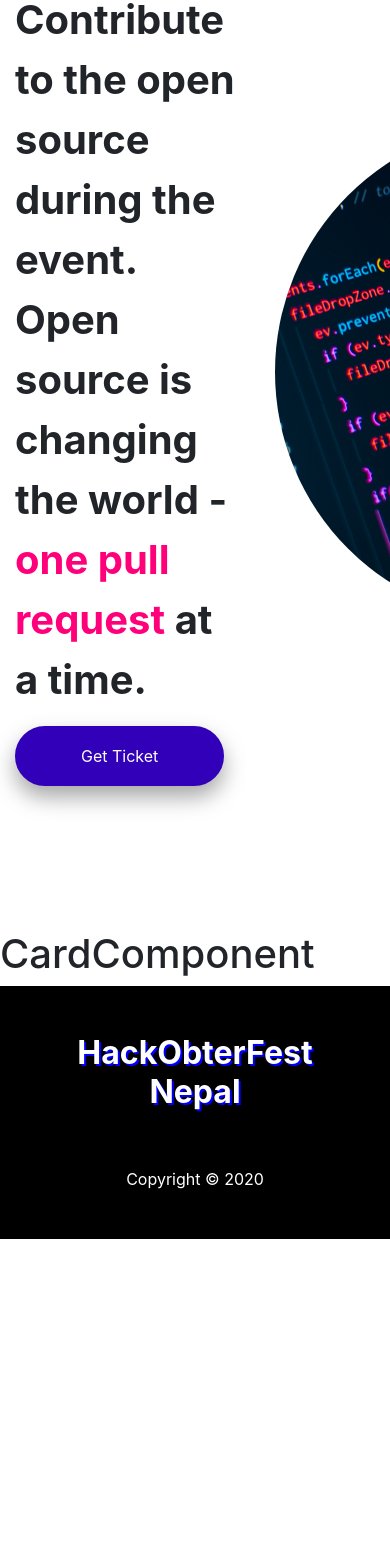
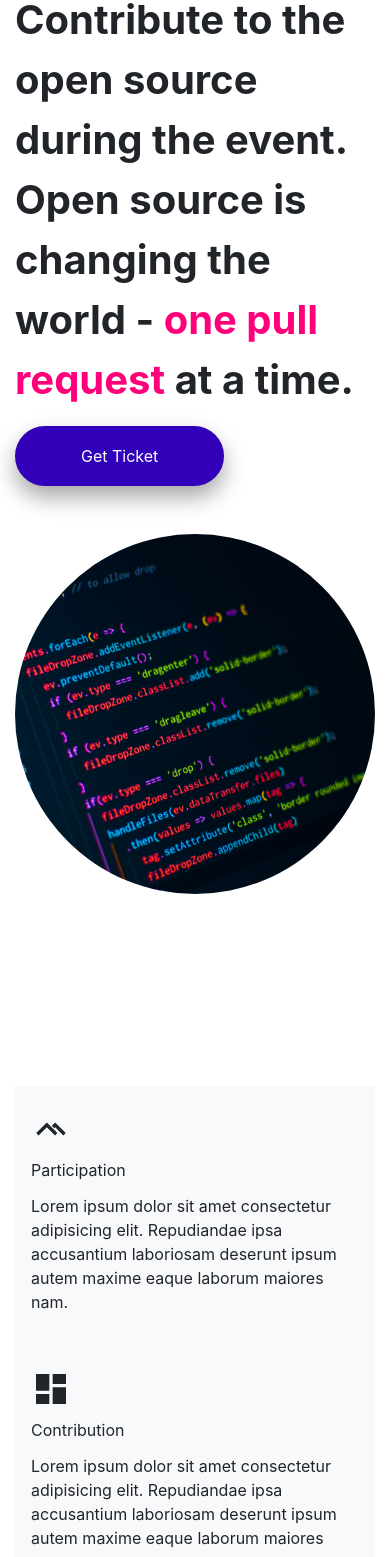
Before and after one commit to Hacktoberfest-Nepal/HacktoberfestNepal, a React (Create React App) app: page / in a window 390 px wide. Shown: the part 1720-3277 px from the top of the page. Before the commit the page ends 2959 px from the top, so only its background shows below. Built offline with nearby package versions, Linux system fonts and the light colour scheme.

Commit message:
feat: add responsiveness to info component and also markup for the cards

```diff
--- a/package.json
+++ b/package.json
@@ -9,6 +9,7 @@
     "bootstrap": "^4.5.2",
     "react": "^16.13.1",
     "react-dom": "^16.13.1",
+    "react-icons": "^3.11.0",
     "react-router-dom": "^5.2.0",
     "react-scripts": "3.4.3"
   },
--- /dev/null
+++ b/src/assets/css/CardComponent.css
@@ -0,0 +1,10 @@
+.card-component-wrapper {
+  background-color: #f8f9fa;
+  transition: all 0.2s;
+}
+
+.card-component-wrapper:hover {
+  /* box-shadow: 0 0 20px 2px rgb(209, 209, 209); */
+  background-color: #4849fa;
+  color: white;
+}
--- a/src/assets/css/InfoComponent.css
+++ b/src/assets/css/InfoComponent.css
@@ -1,5 +1,16 @@
 .main-text {
   font-size: 2.5rem;
+}
+
+@media screen and (max-width: 992px) {
+  .main-text {
+    font-size: 1.75rem;
+  }
+}
+@media screen and (max-width: 768px) {
+  .main-text {
+    font-size: 2.5rem;
+  }
 }
 
 .learn-more-button.button-purple {
--- a/src/components/CardComponent.js
+++ b/src/components/CardComponent.js
@@ -1,9 +1,15 @@
 import React from "react";
+import "../assets/css/CardComponent.css";
 
-const CardComponent = () => {
+const CardComponent = props => {
+  const { featureIcon: FeatureIcon, title, description } = props.data;
   return (
-    <div>
-      <h1>CardComponent</h1>
+    <div className="col-12 col-lg-3 col-md-4 mx-auto p-3 card-component-wrapper">
+      <h1>
+        <FeatureIcon className="card-icon" />
+      </h1>
+      <p className="card-title">{title}</p>
+      <p className="card-description">{description}</p>
     </div>
   );
 };
--- a/src/components/CardHolderComponent.js
+++ b/src/components/CardHolderComponent.js
@@ -1,9 +1,38 @@
 import React from "react";
+
+import { CgCodeClimate } from "react-icons/cg";
+import { MdDashboard, MdDescription } from "react-icons/md";
+import { SiSwagger } from "react-icons/si";
+import CardComponent from "./CardComponent";
+
+const cardDatas = [
+  {
+    featureIcon: CgCodeClimate,
+    title: "Participation",
+    description:
+      "Lorem ipsum dolor sit amet consectetur adipisicing elit. Repudiandae ipsa accusantium laboriosam deserunt ipsum autem maxime eaque laborum maiores nam.",
+  },
+  {
+    featureIcon: MdDashboard,
+    title: "Contribution",
+    description:
+      "Lorem ipsum dolor sit amet consectetur adipisicing elit. Repudiandae ipsa accusantium laboriosam deserunt ipsum autem maxime eaque laborum maiores nam.",
+  },
+  {
+    featureIcon: SiSwagger,
+    title: "Contribution",
+    description:
+      "Lorem ipsum dolor sit amet consectetur adipisicing elit. Repudiandae ipsa accusantium laboriosam deserunt ipsum autem maxime eaque laborum maiores nam.",
+  },
+];
 
 const CardHolderComponent = () => {
   return (
-    <div>
-      <h1>CardHolderComponent</h1>
+    <div className="py-5 row container-fluid mx-auto">
+      {cardDatas.map((cardData, index) => {
+        return <CardComponent key={index} data={cardData} />;
+      })}
+      {/* <h1>CardHolderComponent</h1> */}
     </div>
   );
 };
--- a/src/components/InfoComponent.js
+++ b/src/components/InfoComponent.js
@@ -6,7 +6,7 @@
   return (
     <div className="container mx-auto info-component-wrapper pb-5 mb-5">
       <div className="info-wrapper row py-5">
-        <div className="info-content-wrapper col-8 align-self-center pt-3 pr-4">
+        <div className="info-content-wrapper col-12 col-md-8 align-self-center pb-5 pb-md-auto pt-3 pr-4">
           <p className="info-text-small"></p>
           <p className="main-text font-weight-bold">
             Contribute to the open source during the event. Open source is
@@ -23,11 +23,12 @@
           </div>
         </div>
 
-        <div className="info-image-wrapper col-4 align-self-center">
+        <div className="info-image-wrapper col-12 col-md-4 align-self-center">
           <img
             className="img-round d-block rounded-circle"
             src={infoImage}
             alt="Info"
+            width="100%"
           />
         </div>
       </div>
--- a/src/pages/Home.js
+++ b/src/pages/Home.js
@@ -1,5 +1,5 @@
 import React from "react";
-import CardComponent from "../components/CardComponent";
+import CardHolderComponent from "../components/CardHolderComponent";
 import EventComponent from "../components/EventComponent";
 import InfoComponent from "../components/InfoComponent";
 import TimeOutComponent from "../components/TimeOutComponent";
@@ -9,7 +9,7 @@
     <div>
       <p>Home </p> <TimeOutComponent /> <EventComponent />
       <InfoComponent />
-      <CardComponent />
+      <CardHolderComponent />
     </div>
   );
 };
```
Also changed, not shown: 1 other file (tests, documents, lock files or other folders).
